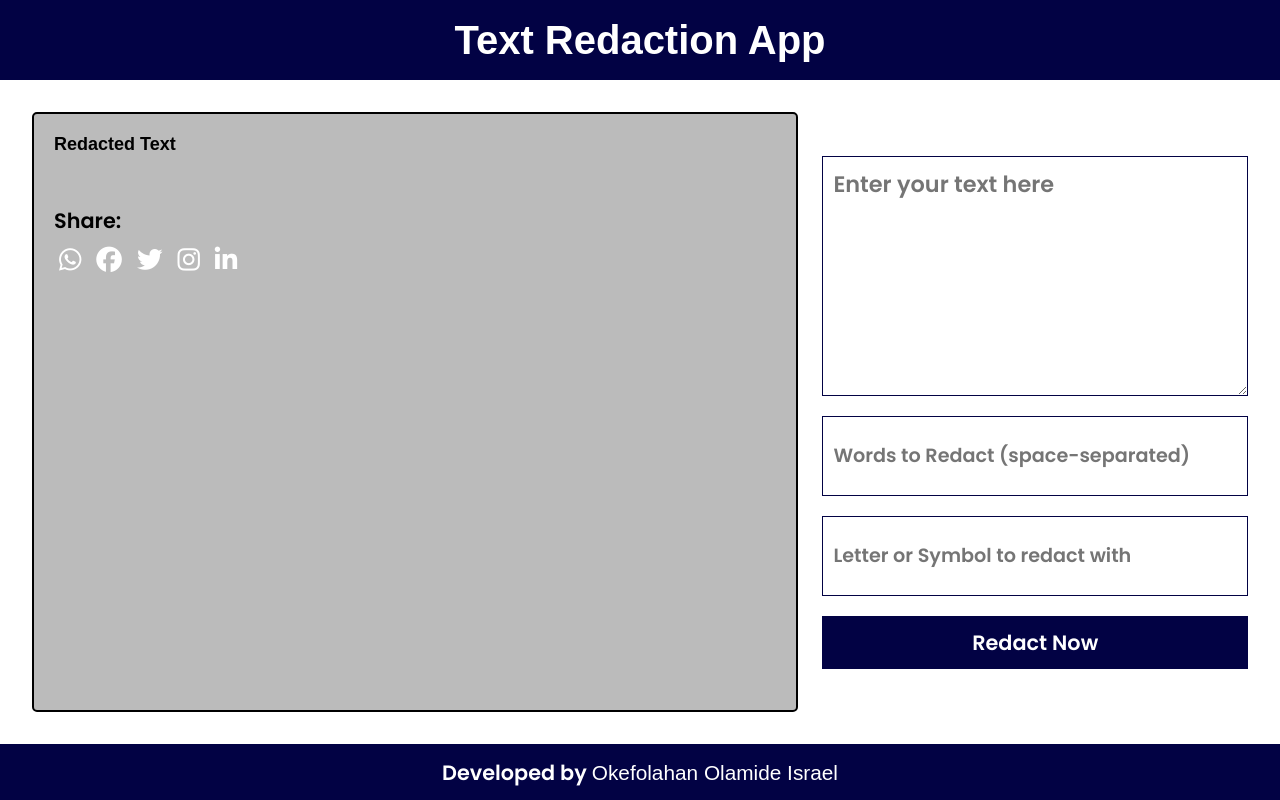
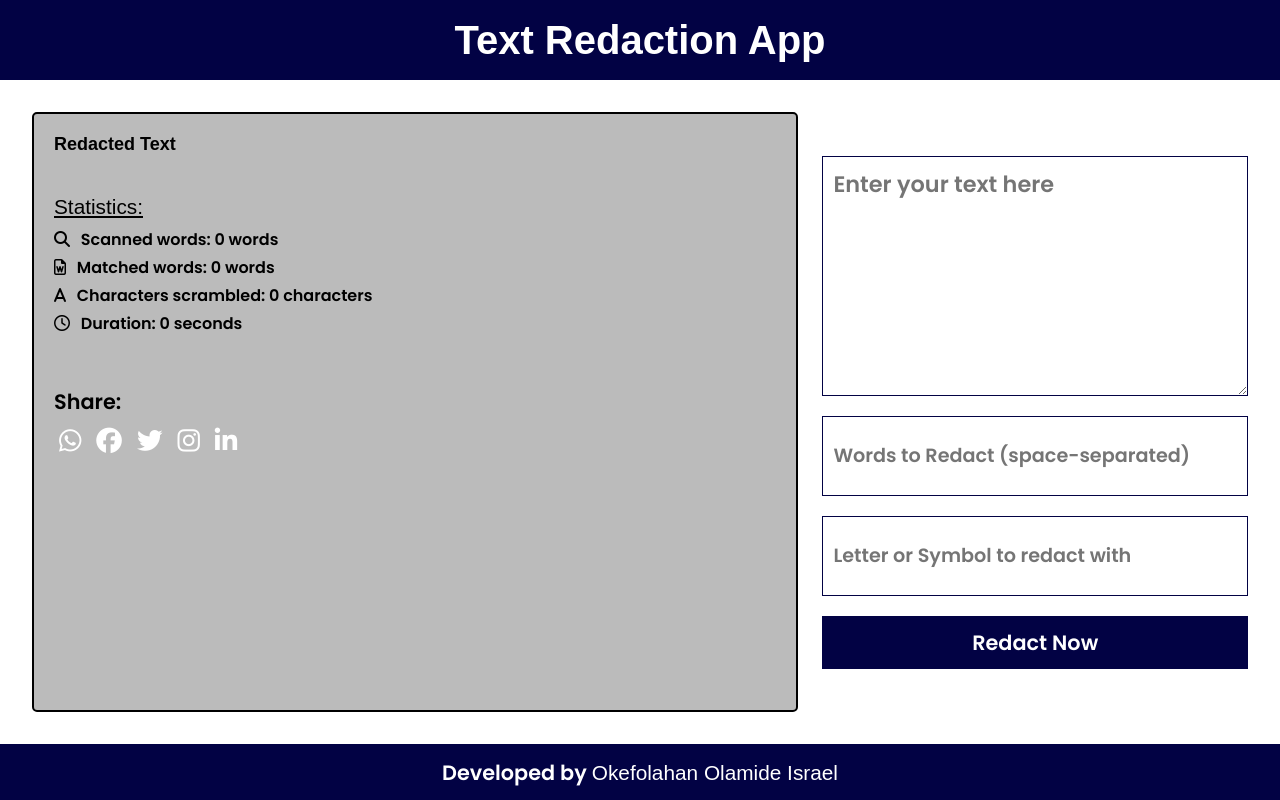
Before and after one commit to MhideTech/Text-Redaction-App, a plain HTML site: page index.html in a window 1280 px wide. Both pictures are taken after a click on the button "Redact Now". Drawn offline with Linux system fonts and the light colour scheme; a web font is replaced by a local one.

Commit message:
appended statistics to end of redacted words

```diff
--- a/script.js
+++ b/script.js
@@ -4,12 +4,12 @@ let wordsToRedactEl = document.getElementById("wordsToRedact");
 let symbolToRedactWith = document.getElementById("symbolToRedactWith");
 let redactedTextEl = document.getElementById("redactedText");
 
-function check(str, reg){
-  let symbol = '';
-  if(str.length > 1){
+function check(str, reg) {
+  let symbol = "";
+  if (str.length > 1) {
     symbol = str;
   } else {
-    for(let i = 1; i <= reg.length; i++){
+    for (let i = 1; i <= reg.length; i++) {
       symbol += str;
     }
   }
@@ -25,12 +25,25 @@ btn.addEventListener("click", function () {
   wordsToRedact.forEach((word) => {
     const regex = new RegExp("\\b" + word + "\\b", "gi");
     console.log(word);
-    redactedText = redactedText.replace(regex, check(symbolToRedactWith.value, word));
+    redactedText = redactedText.replace(
+      regex,
+      check(symbolToRedactWith.value, word)
+    );
   });
 
   redactedTextEl.textContent = redactedText;
 
   const html = `
+    <div class="stats">
+      <p>Statistics:</p>
+      <ul>
+        <li><i class="fa-solid fa-magnifying-glass"></i> Scanned words: 0 words</li>
+        <li><i class="fa-regular fa-file-word"></i> Matched words: 0 words</li>
+        <li><i class="fa-solid fa-a"></i> Characters scrambled: 0 characters</li>
+        <li><i class="fa-regular fa-clock"></i> Duration: 0 seconds</li>
+      </ul>
+    </div>
+
     <div class="socialMedia">
       <p>Share:</p>
       <a href="#"><i class="fa-brands fa-whatsapp"></i></a>
@@ -41,5 +54,5 @@ btn.addEventListener("click", function () {
     </div>
   `;
 
-  redactedTextEl.insertAdjacentHTML('beforeend', html);
+  redactedTextEl.insertAdjacentHTML("beforeend", html);
 });
--- a/style.css
+++ b/style.css
@@ -4,7 +4,8 @@
     margin: 0;
     padding: 0;
     box-sizing: border-box;
-    /* overflow: hidden; */
+    list-style: none;
+    font-family: 'Poppins', 'Gill Sans MT', Calibri, 'Trebuchet MS', sans-serif;
 }
 
 header{
@@ -27,7 +28,7 @@ header h1{
     height: 83vh;
     margin: 0px auto;
     display: flex;
-    flex-wrap: wrap !important;
+    flex-wrap: wrap;
     justify-content: space-between;
     align-items: center;
 }
@@ -70,7 +71,21 @@ header h1{
     text-align: justify;
     margin: 30px 0px;
     font-size: 1.3rem;
-    font-family: 'Poppins', 'Gill Sans MT', Calibri, 'Trebuchet MS', sans-serif;
+}
+
+#redactedTextCont .stats p{
+    margin: 40px 0px 8px;
+    font-family: 'Agbalumo', sans-serif;
+    text-decoration: underline;
+}
+
+#redactedTextCont .stats ul li{
+    font-size: 1rem;
+    margin: 3px 0px;
+}
+
+#redactedTextCont .stats ul li i{
+    margin: 0px 7px 0px 0px;
 }
 
 #redactedTextCont .socialMedia{
@@ -94,7 +109,6 @@ textarea, input, button {
     padding: 10px;
     border: 1px solid rgb(2, 2, 68);
     outline: none;
-    font-family: 'Poppins', 'Gill Sans MT', Calibri, 'Trebuchet MS', sans-serif;
 }
 
 textarea{
@@ -127,7 +141,6 @@ footer{
 footer p{
     color: white;
     font-size: 1.3rem;
-    font-family: 'Poppins', 'Gill Sans MT', Calibri, 'Trebuchet MS', sans-serif;
 }
 
 footer p span{
```
Lines whose indentation alone changed are shown as unchanged.
